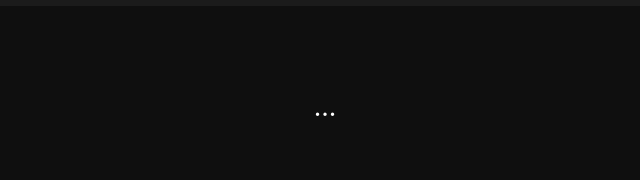
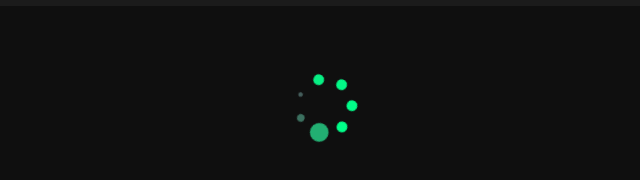
Before and after one commit to Rubelium/leburc-app, a React (Create React App) app: page / in a window 1280 px wide. Shown: the part 594-774 px from the top of the page, without its empty margins (315-955 px from the left). Built offline with nearby package versions, Linux system fonts and the light colour scheme.

Commit message:
add react-spinners-kit

```diff
--- a/package.json
+++ b/package.json
@@ -16,6 +16,7 @@
     "react-dom": "^18.2.0",
     "react-scripts": "5.0.1",
     "react-social-icons": "^5.15.0",
+    "react-spinners-kit": "^1.9.1",
     "typescript": "^4.9.5",
     "web-vitals": "^2.1.4"
   },
--- a/src/AppFooter.tsx
+++ b/src/AppFooter.tsx
@@ -1,9 +1,10 @@
 // import ToViLogo from './logoToVi.png';
+import { ClapSpinner } from "react-spinners-kit";
 
 function AppFooter() {
   return (
     <footer className="App-footer">
-      ...
+      <ClapSpinner size={50} color="#686769" loading={true} />
       {/* <a href="https://www.instagram.com/tovi_ent/">
         <img src={ToViLogo} className="App-tovi-logo" alt="Loading..." />
       </a> */}
```
Also changed, not shown: 1 other file (tests, documents, lock files or other folders).
